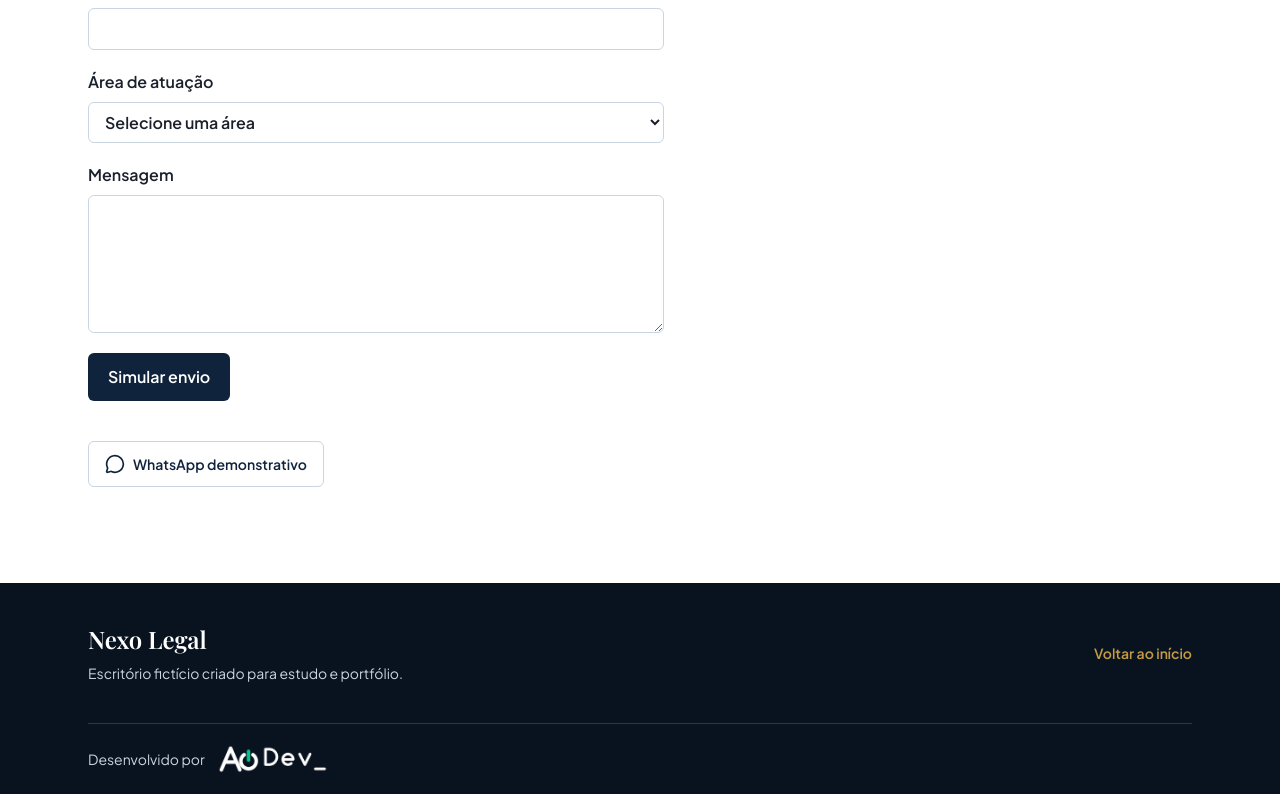
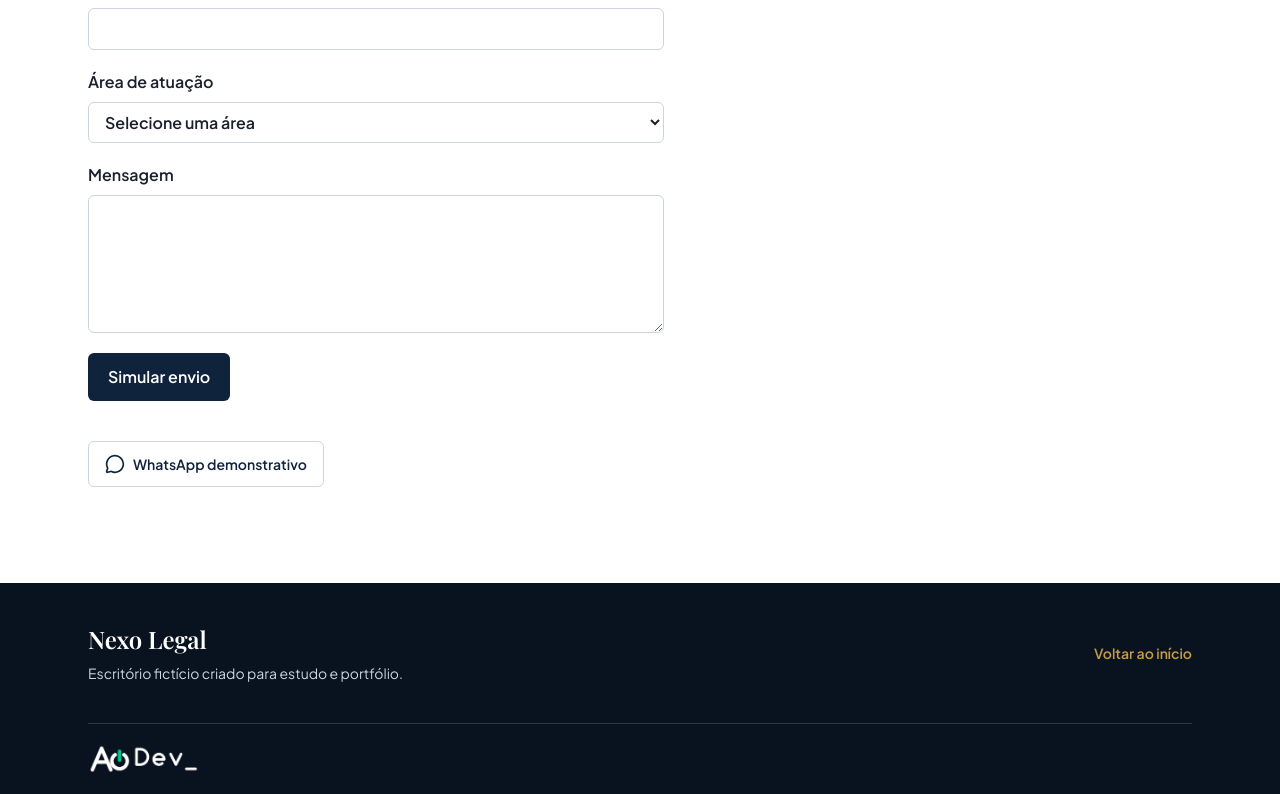
Before and after one commit to AlannCristian/nexo-legal, a Next.js app: page / in a window 1280 px wide. Shown: the part 3145-3939 px from the top of the page. Built offline with nearby package versions, Linux system fonts and the light colour scheme; a web font is replaced by a local one.

Commit message:
feat: vincula logo da AO Dev ao site

```diff
--- a/app/components/Footer.tsx
+++ b/app/components/Footer.tsx
@@ -21,7 +21,13 @@ export default function Footer() {
         </div>
 
         <div className="flex flex-wrap items-center gap-x-3 gap-y-2 border-t border-white/15 py-5 text-sm text-slate-300">
-          <span>Desenvolvido por</span>
+          <a
+            href="https://aodev-site.vercel.app/"
+            target="_blank"
+            rel="noopener noreferrer"
+            aria-label="Visitar o site da AO Dev (abre em nova aba)"
+            className="inline-flex rounded-sm hover:opacity-80 focus-visible:outline-2 focus-visible:outline-offset-4 focus-visible:outline-brand-gold"
+          >
             <Image
               src="/images/aodev-logo-branco.png"
               alt="AO Dev"
@@ -29,6 +35,7 @@ export default function Footer() {
               height={30}
               className="h-auto w-28"
             />
+          </a>
         </div>
       </div>
     </footer>
```
Lines whose indentation alone changed are shown as unchanged.
